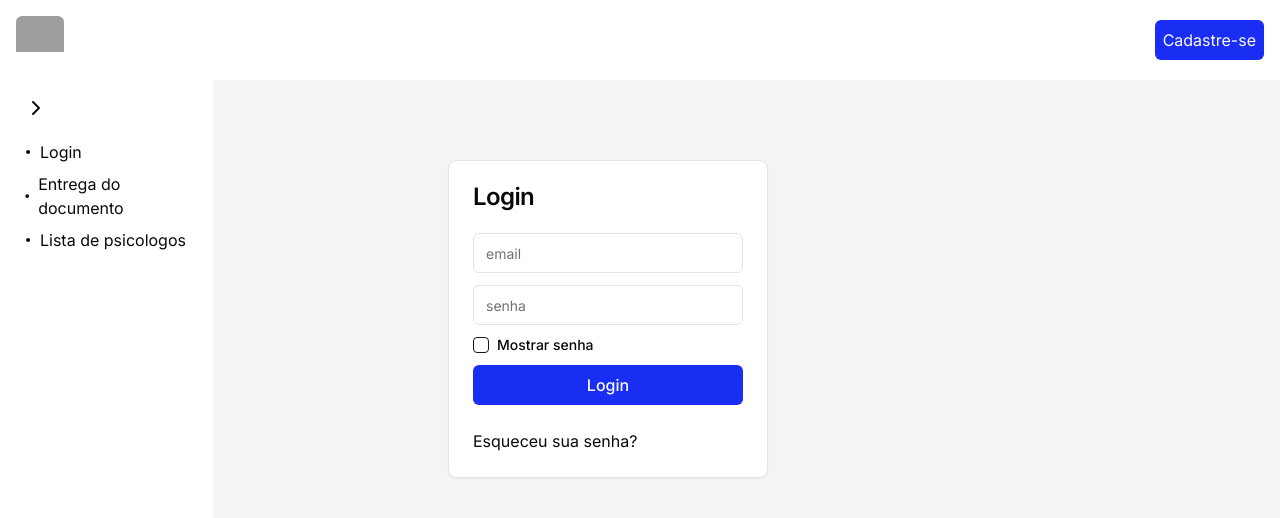
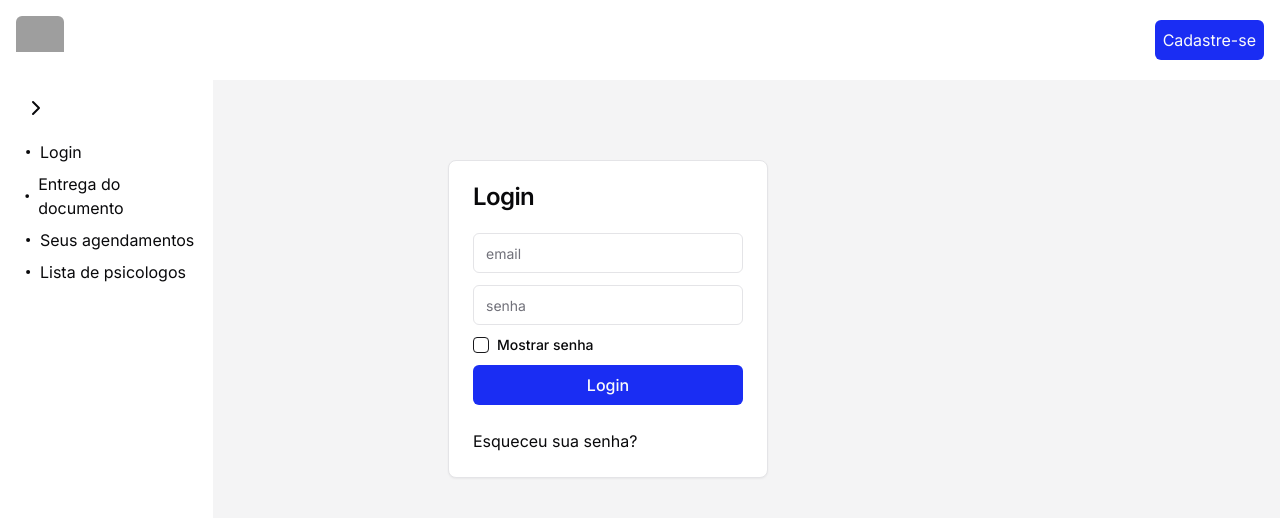
Before and after one commit to nilloferreiira/form-neurometa, a Next.js app: page / in a window 1280 px wide. Both pictures are taken after a click on the button 32 px from the left and 108 px from the top of the page. Shown: the top 518 px of the page. Built offline with nearby package versions, Linux system fonts and the light colour scheme; grey boxes are pictures that could not be loaded.

Commit message:
correções merge

```diff
--- a/src/app/futuros-agendamentos/page.tsx
+++ b/src/app/futuros-agendamentos/page.tsx
@@ -1,11 +1,8 @@
 "use client";
 import { AgendamentosTable } from "@/components/agendamentos/AgendamentosTable";
-import { Info } from "@/components/homepage/info";
 import { Welcome } from "@/components/homepage/welcome";
 import { Main } from "@/components/main/main";
 import axios from "axios";
-import Cookies from "js-cookie";
-import { jwtDecode } from "jwt-decode";
 import { useEffect, useState } from "react";
 import {
   Agendamento,
@@ -15,7 +12,6 @@ import {
 } from "@/utils/interfaces/AgendaResponseInterfaces";
 import { requestVariables } from "@/utils/requestVariables/requestVariables";
 import { Spinner } from "@/components/spinner";
-import { set } from "date-fns";
 
 export default function FuturosAgendamentos() {
   const [agendamentos, setAgendamentos] = useState<Agendamento[]>([]);
--- a/src/components/aside/aside.tsx
+++ b/src/components/aside/aside.tsx
@@ -26,6 +26,10 @@ export function Aside({isAsideOpen, setIsAsideOpen}: SideBarProps) {
           <li className="flex items-center justify-start hover:opacity-80">
             <Dot /> <Link href={"/upload"}>Entrega do documento</Link>
           </li>
+
+          <li className="flex items-center justify-start hover:opacity-80">
+            <Dot /> <Link href={"/futuros-agendamentos"}>Seus agendamentos</Link>
+          </li>
           <li className="flex items-center justify-start hover:opacity-80">
             <Dot /> <Link href={"/psicologos"}>Lista de psicologos</Link>
           </li>
--- a/src/utils/requestVariables/requestVariables.ts
+++ b/src/utils/requestVariables/requestVariables.ts
@@ -2,7 +2,7 @@ import Cookies from 'js-cookie';
 import { jwtDecode } from "jwt-decode";
 
 
-const token: any = Cookies.get('jwt');
+const token: any = Cookies.get('jwtToken');
 const header = 'Bearer ' + token;
 const decodedToken: any = jwtDecode(token);
 const userId = decodedToken.id;
```
